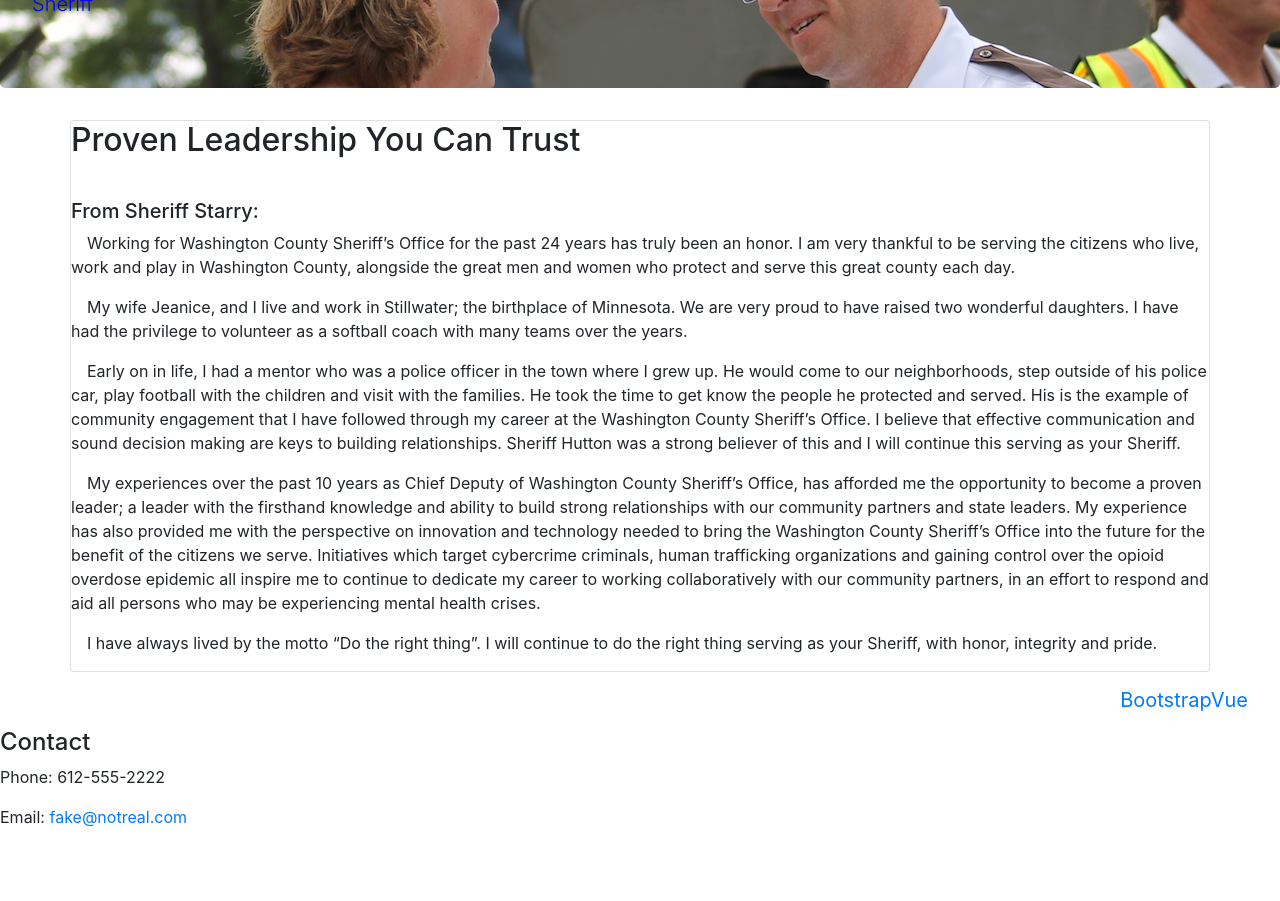
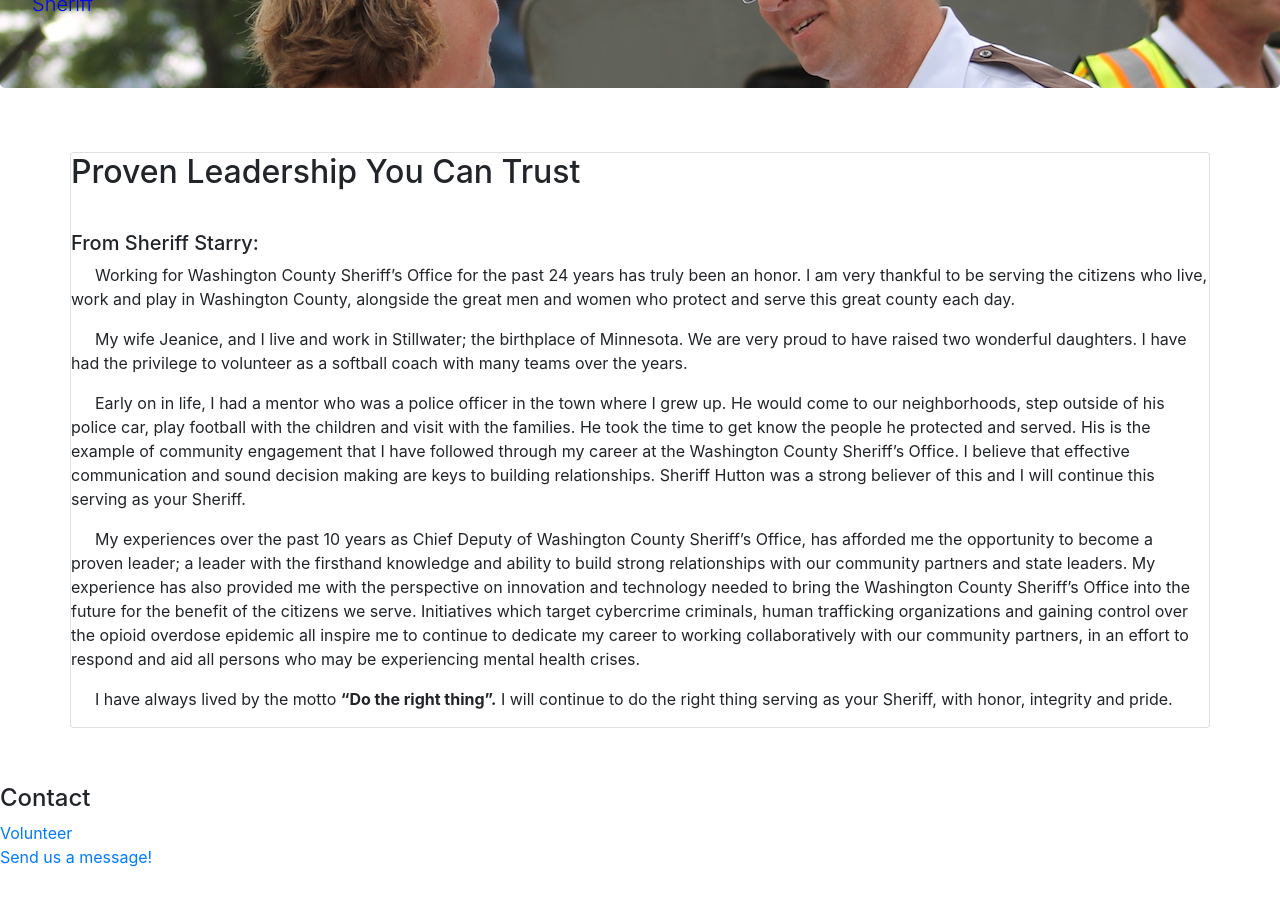
Before and after one commit to eandy5000/vue-website, a Vue app: page /#/ in a window 1280 px wide. Shown: the part 120-1021 px from the top of the page. Before the commit the page ends 965 px from the top, so only its background shows below. Built offline with nearby package versions, Linux system fonts and the light colour scheme.

Commit message:
added footer links

```diff
--- a/src/App.vue
+++ b/src/App.vue
@@ -2,7 +2,7 @@
   <div id="app">
   <!-- <nav-bar></nav-bar> -->
     <router-view class="view"></router-view>
-    <new-nav></new-nav>
+    <!-- <new-nav></new-nav> -->
     <footer-tag></footer-tag>
   </div>
 </template>
@@ -30,7 +30,7 @@ $blue: #0000e6;
 $type: #2c3e50;
 $red: #ff2400;
 $white: #fffafa;
-$gray: #cdc9c9;
+$gray: #f3f2f2;
 
 #app {
   font-family: 'Avenir', Helvetica, Arial, sans-serif;
--- a/src/components/pages/NewHome.vue
+++ b/src/components/pages/NewHome.vue
@@ -21,7 +21,7 @@
             <div class="row">
 
                 <div class="col-xs-11">
-                    <div class="card">
+                    <div class="card home-card">
                         <div class="card-block">
                             <h2>Proven Leadership You Can Trust</h2>
                             <h5 class="home-text">From Sheriff Starry:</h5>
@@ -29,7 +29,7 @@
                             <p class="home-text">My wife Jeanice, and I live and work in Stillwater; the birthplace of Minnesota. We are very proud to have raised two wonderful daughters. I have had the privilege to volunteer as a softball coach with many teams over the years.</p>
                             <p class="home-text">Early on in life, I had a mentor who was a police officer in the town where I grew up. He would come to our neighborhoods, step outside of his police car, play football with the children and visit with the families. He took the time to get know the people he protected and served. His is the example of community engagement that I have followed through my career at the Washington County Sheriff’s Office. I believe that effective communication and sound decision making are keys to building relationships. Sheriff Hutton was a strong believer of this and I will continue this serving as your Sheriff.</p>
                             <p class="home-text">My experiences over the past 10 years as Chief Deputy of Washington County Sheriff’s Office, has afforded me the opportunity to become a proven leader; a leader with the firsthand knowledge and ability to build strong relationships with our community partners and state leaders. My experience has also provided me with the perspective on innovation and technology needed to bring the Washington County Sheriff’s Office into the future for the benefit of the citizens we serve. Initiatives which target cybercrime criminals, human trafficking organizations and gaining control over the opioid overdose epidemic all inspire me to continue to dedicate my career to working collaboratively with our community partners, in an effort to respond and aid all persons who may be experiencing mental health crises.</p>
-                            <p class="home-text">I have always lived by the motto “Do the right thing”. I will continue to do the right thing serving as your Sheriff, with honor, integrity and pride.</p>
+                            <p class="home-text">I have always lived by the motto <span class="navvy">“Do the right thing”.</span> I will continue to do the right thing serving as your Sheriff, with honor, integrity and pride.</p>
                         </div>
                     </div>
                 </div>
@@ -63,7 +63,7 @@ $blue: #0000e6;
 $type: #2c3e50;
 $red: #ff2400;
 $white: #fffafa;
-$gray: #cdc9c9;
+$gray: #f3f2f2;
 
     .sign {
         text-align: left;
@@ -82,17 +82,22 @@ $gray: #cdc9c9;
         color: $blue;
         /* -webkit-text-stroke: 2px $white; */
     }
+    .navvy {
+        color: $navy;
+        font-weight: bold;
+        /* -webkit-text-stroke: 2px $white; */
+    }
     .home-text {
         text-align: left;
     }
     p.home-text {
-        text-indent: 1em;
+        text-indent: 1.5em;
     }
     h5.home-text {
         margin-top: 2em;
     }
     .home-card {
-
+        margin: 2em 0;
     }
 
 </style>
--- a/src/components/parts/Footer.vue
+++ b/src/components/parts/Footer.vue
@@ -1,8 +1,19 @@
 <template>
     <div>
-<h4>Contact</h4>
-<p>Phone: 612-555-2222</p>
-<p>Email: <a href="fake@notreal.com">fake@notreal.com</a></p>
+<h4 class="contact-heading">Contact</h4>
+<ul class="footer-links">
+    <li>
+        <a
+            href="https://docs.google.com/forms/d/e/1FAIpQLScuYRWRSnGXksbg3OkSUeRbawhzTOddHEpCdKSl-I7dDxW2pg/viewform?usp=sf_link"
+        >Volunteer</a>
+    </li>
+
+    <li>
+        <a
+            href="https://docs.google.com/forms/d/e/1FAIpQLSfegzYo0NbB16yNSWXMXo6e_3aVJIWf3AmMOCOV7Rvh7bPRpg/viewform?usp=sf_link"
+        >Send us a message!</a>
+    </li>
+</ul>
     </div>
 </template>
 
@@ -11,10 +22,12 @@
 </script>
 
 <style scoped>
-    $navy: #003366;
-    $type: #2c3e50;
-    $red: #ff2400;
-    $white: #fffafa;
+$navy: #000080;
+$blue: #0000e6;
+$type: #2c3e50;
+$red: #ff2400;
+$white: #fffafa;
+$gray: #f3f2f2;
 
     div {
         text-align: center;
@@ -24,4 +37,15 @@
     a {
         color: $white;
     }
+    .contact-heading {
+        margin-top: 1em;
+    }
+    .bottom {
+
+    }
+    ul.footer-links {
+        list-style: none;
+        margin: 0 0 2em 0;
+        padding: 0;
+    }
 </style>
```
